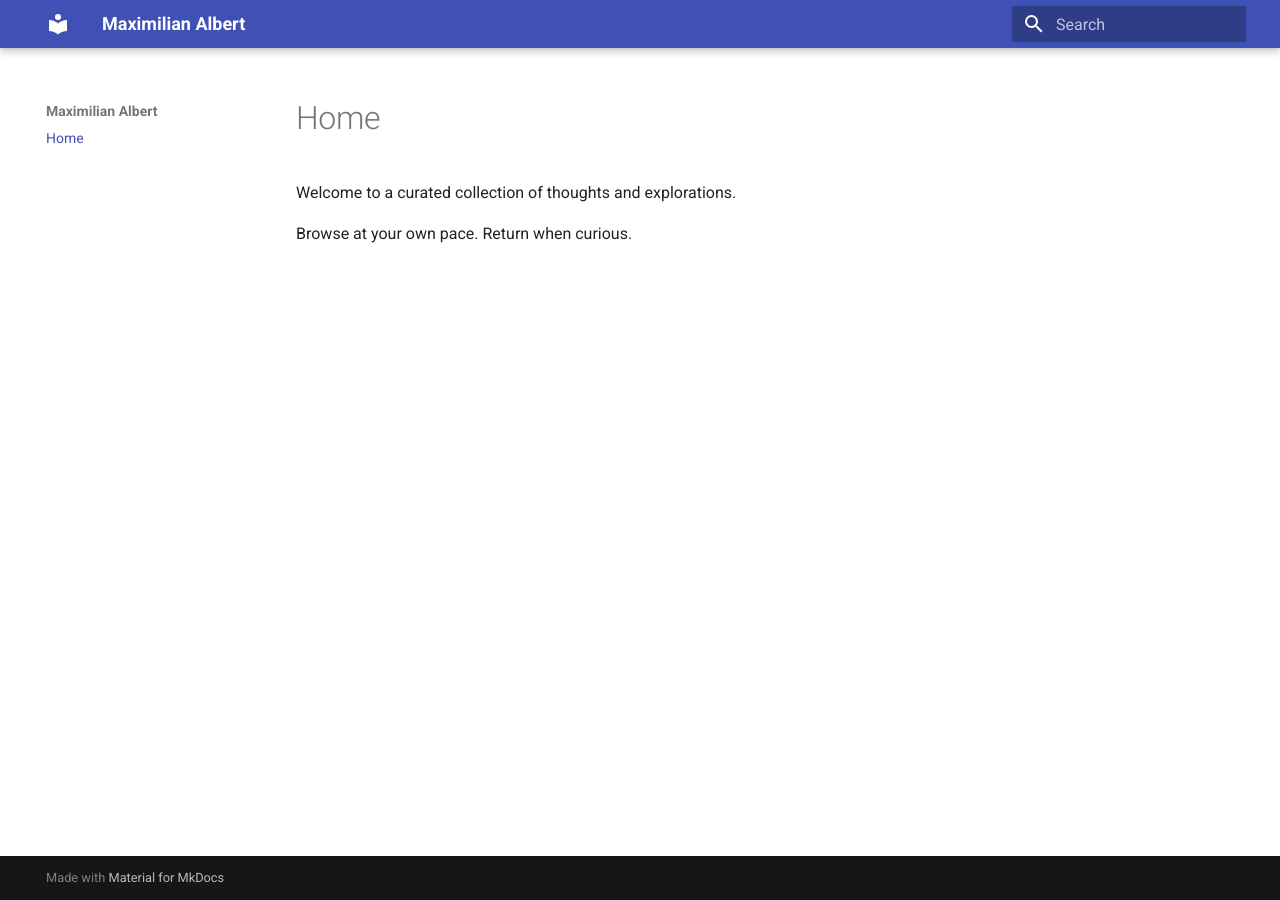
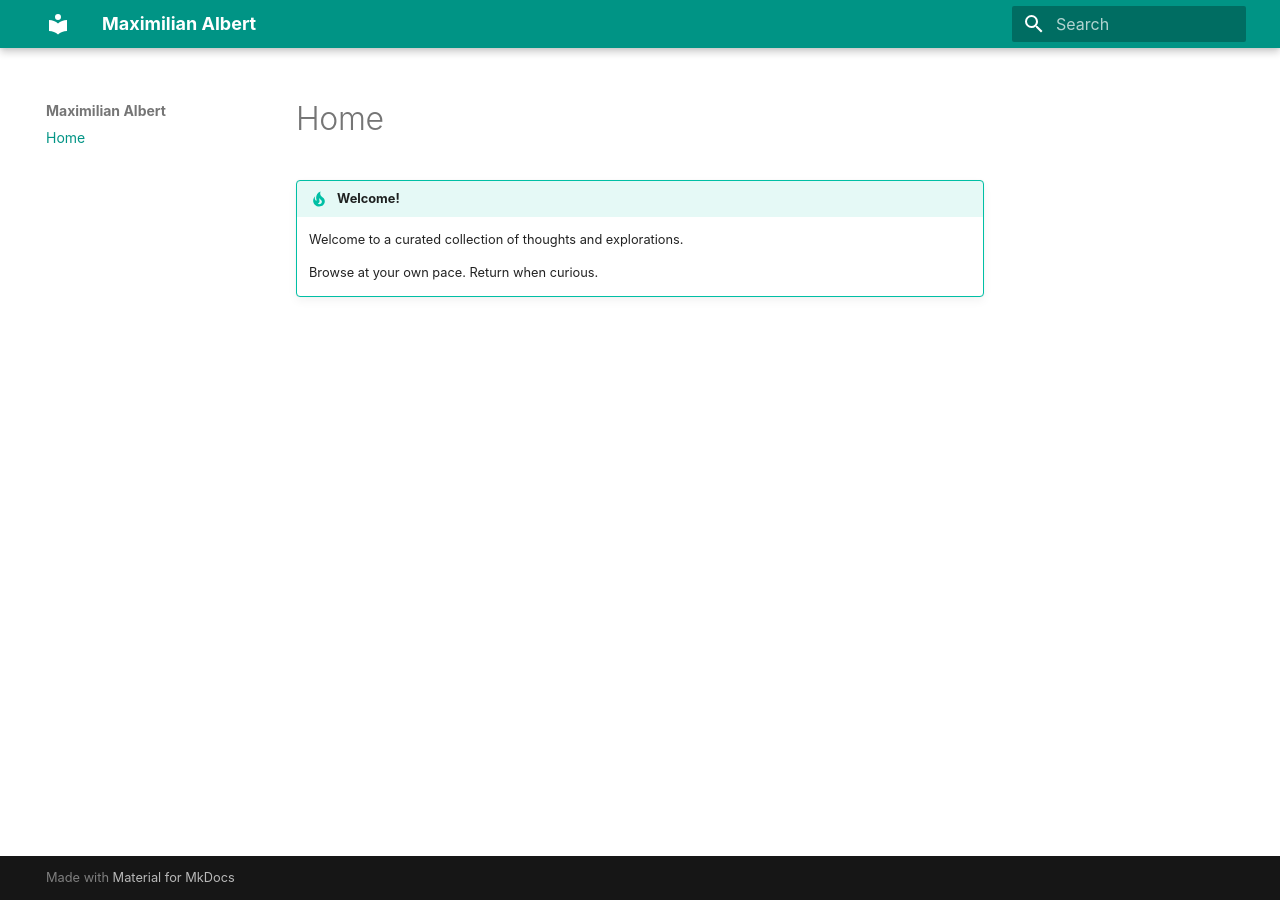
Before and after one commit to maxalbert/maxalbert.github.io, an MkDocs documentation site: the page built from docs/index.md, in a window 1280 px wide. Built offline with MkDocs 1.6.1 and Material for MkDocs 9.7.7, drawn with Linux system fonts in a browser that asks for light colours; some web fonts are replaced.

Commit message:
Minor visual tweaks

```diff
--- a/docs/index.md
+++ b/docs/index.md
@@ -1,3 +1,5 @@
-Welcome to a curated collection of thoughts and explorations.
+!!! tip "Welcome!"
 
-Browse at your own pace. Return when curious.
+    Welcome to a curated collection of thoughts and explorations.
+
+    Browse at your own pace. Return when curious.
--- a/mkdocs.yml
+++ b/mkdocs.yml
@@ -3,6 +3,16 @@ site_url: https://maxalbert.github.io/
 
 theme:
   name: material
+  palette:
+    primary: teal
+  font:
+    text: Metrophobic
+    #code: Roboto Mono
 
 nav:
   - Home: index.md
+
+markdown_extensions:
+  - admonition
+  - pymdownx.details
+  - pymdownx.superfences
```
